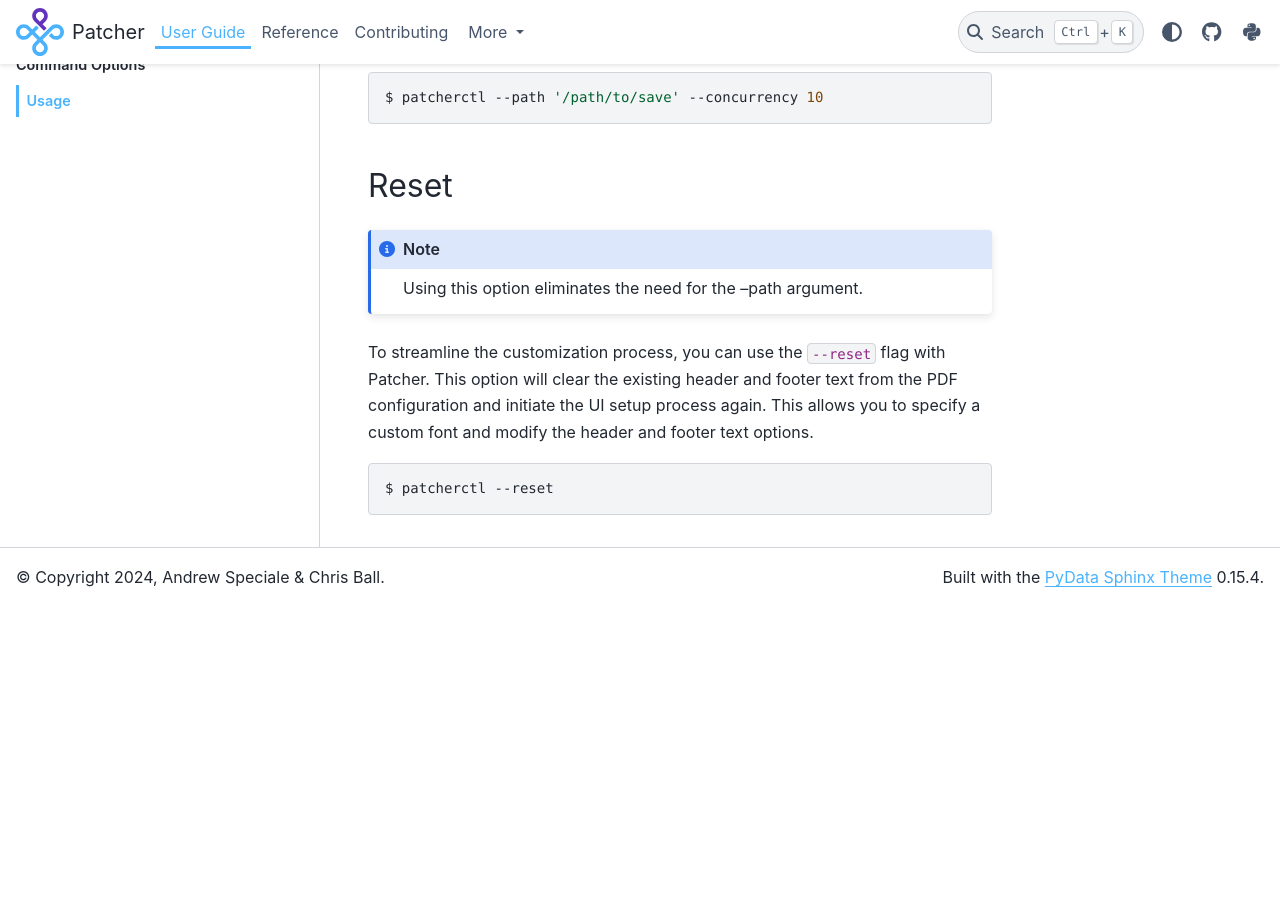
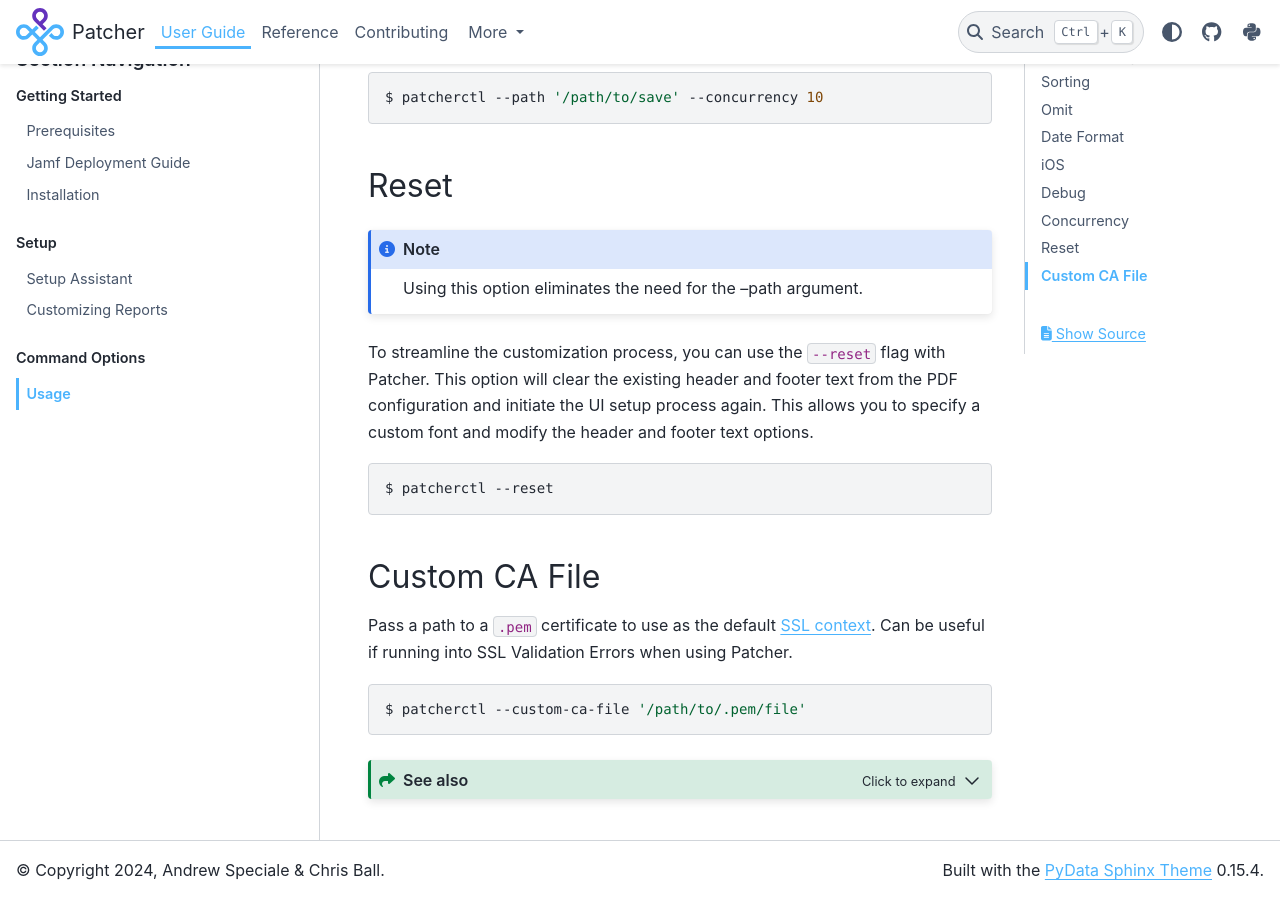
Before and after one commit to liquidz00/Patcher, a Sphinx documentation site: the page built from docs/user/usage.rst, in a window 1280 px wide and 900 px high, scrolled down 3191 px. Built offline with Sphinx 7.4.7 and the PyData theme 0.15.4, drawn with Linux system fonts in a browser that asks for light colours; before the commit the page ends 3797 px from its top, so only the background shows below that.

Commit message:
Add Custom CA path option information.

```diff
--- a/docs/user/usage.rst
+++ b/docs/user/usage.rst
@@ -125,3 +125,17 @@
 .. code-block:: console
 
     $ patcherctl --reset
+
+Custom CA File
+--------------
+
+Pass a path to a ``.pem`` certificate to use as the default `SSL context <https://docs.python.org/3/library/ssl.html#context-creation>`_. Can be useful if running into SSL Validation Errors when using Patcher.
+
+.. code-block:: console
+
+    $ patcherctl --custom-ca-file '/path/to/.pem/file'
+
+.. seealso::
+    :class: dropdown
+
+    :ref:`ssl-verify` on the installation page
```
